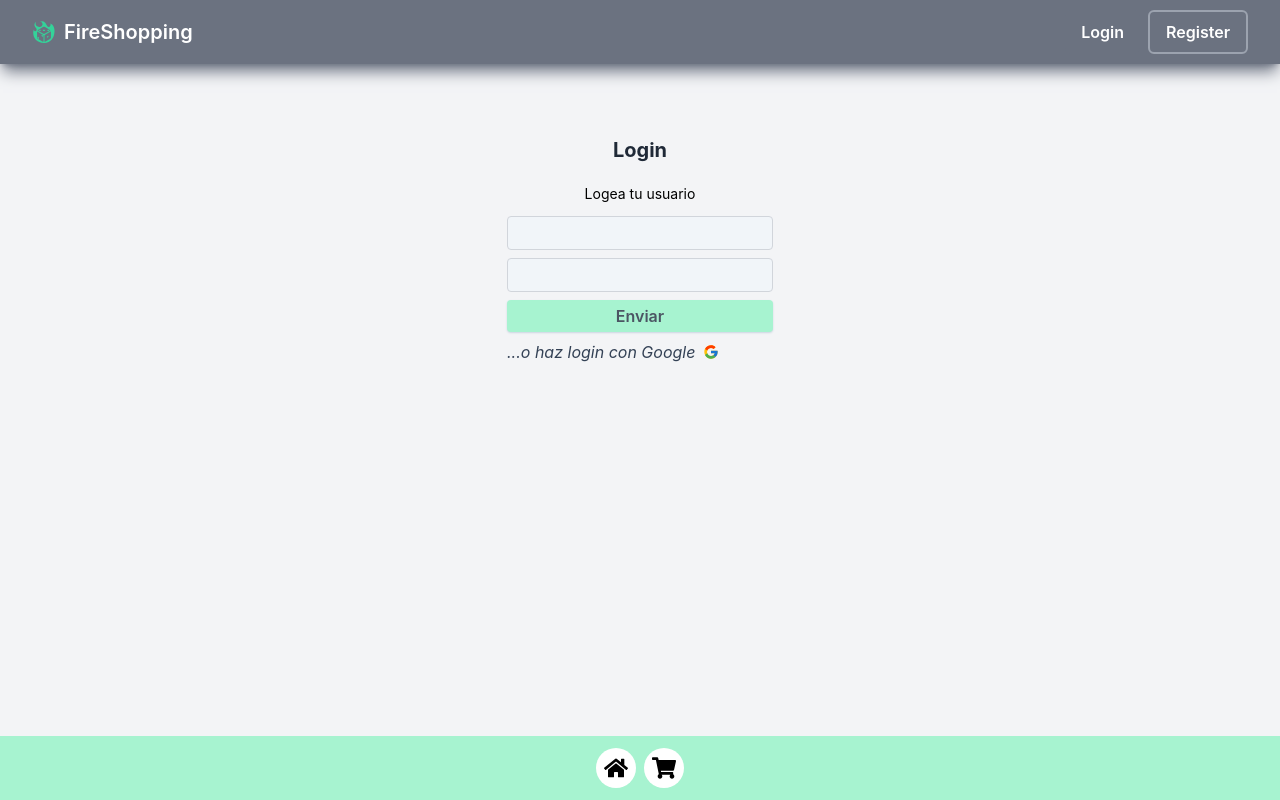
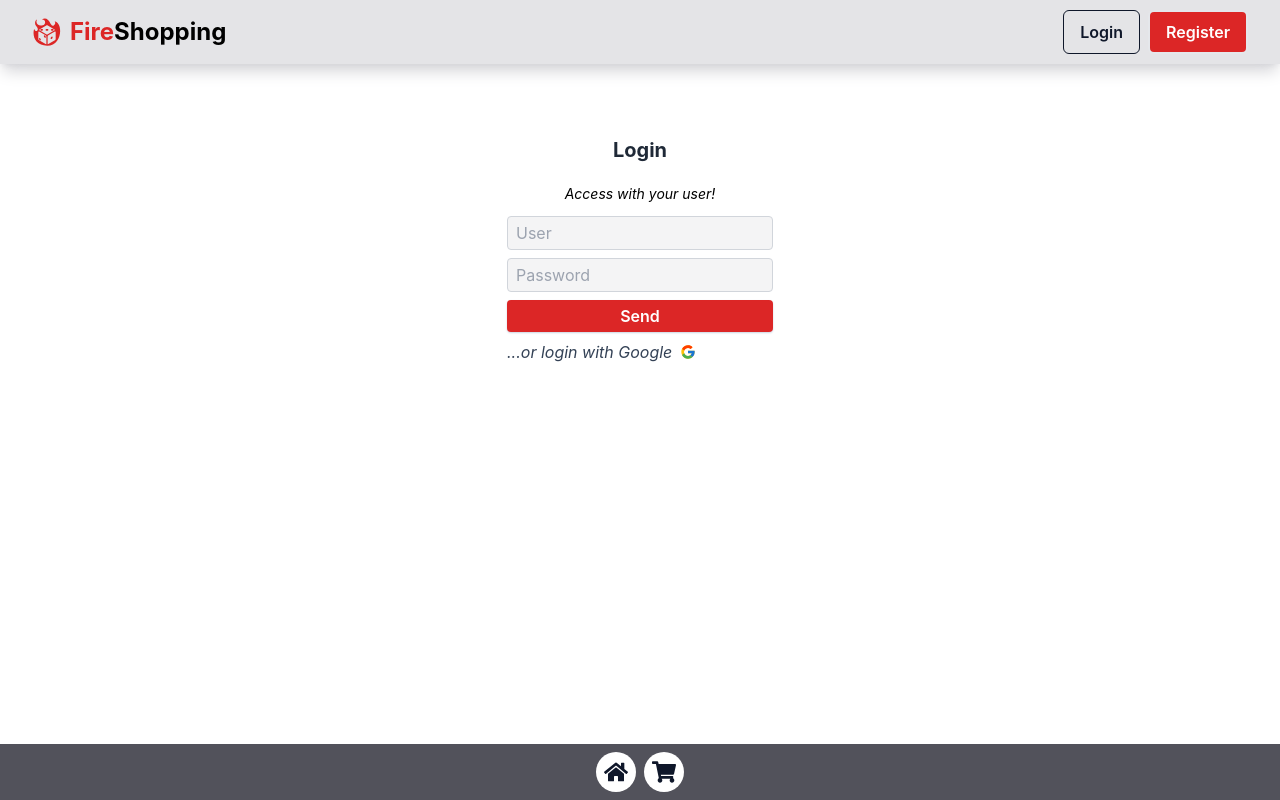
Before and after one commit to davidFCDev/app-react-firebase, a React (Create React App) app: page / in a window 1280 px wide. Both pictures are taken after a click on the button "Login". Built offline with nearby package versions, Linux system fonts and the light colour scheme; no server answers.

Commit message:
update 18/01

```diff
--- a/package.json
+++ b/package.json
@@ -6,6 +6,8 @@
     "@testing-library/jest-dom": "^5.16.5",
     "@testing-library/react": "^13.4.0",
     "@testing-library/user-event": "^13.5.0",
+    "@uiball/loaders": "^1.2.6",
+    "axios": "^1.2.3",
     "firebase": "^9.15.0",
     "react": "^18.2.0",
     "react-dom": "^18.2.0",
--- a/src/App.js
+++ b/src/App.js
@@ -29,7 +29,7 @@ function App() {
   const [user, setUser] = useState(null);
   return (
     <AppContext.Provider value={{ route, setRoute, user, setUser }} >
-    <div className='h-screen bg-gray-100'>
+    <div className='h-screen'>
       <Toaster />
       <Header />
       <main className='px-10 py-24'>
--- a/src/components/Footer.jsx
+++ b/src/components/Footer.jsx
@@ -1,13 +1,12 @@
 import React, { useContext } from 'react';
 import { FaHome, FaShoppingCart } from 'react-icons/fa';
-import { BsList } from 'react-icons/bs';
 import { AppContext } from '../App';
 
 const Footer = () => {
     const { setRoute } = useContext(AppContext);
 
     return (
-        <footer className='fixed h-16 w-full bg-emerald-200 bottom-0 flex justify-center gap-2 items-center'>
+        <footer className='fixed h-14 w-full bg-zinc-600 text-slate-900 bottom-0 flex justify-center gap-2 items-center'>
         <div className='bg-white text-2xl hover:text-3xl p-2 rounded-full cursor-pointer' onClick={() => setRoute('home')}>
             <FaHome />
         </div>
--- a/src/components/Header.jsx
+++ b/src/components/Header.jsx
@@ -5,7 +5,6 @@ import { getAuth, signOut } from "firebase/auth";
 import { toast } from 'react-hot-toast';
 import { RiLogoutCircleRLine, RiUserFill } from 'react-icons/ri';
 import { BsListTask } from 'react-icons/bs';
-
 
 const auth = getAuth();
 
@@ -24,34 +23,31 @@ const Header = () => {
     }
 
     return (
-        <header className='h-16 w-full bg-gray-500 shadow-lg shadow-gray-500 flex items-center justify-between px-8 fixed top-0'>
+        <header className='h-16 w-full bg-zinc-200 shadow-lg shadow-zinc-300 flex items-center justify-between px-8 fixed top-0'>
             <div className='flex items-center gap-2 cursor-pointer' onClick={() => setRoute("home")}>
-                <GiDiceFire className='text-2xl text-emerald-400'/>
-                <span className='text-xl font-semibold text-white'>FireShopping</span>
+                <GiDiceFire className='text-3xl text-red-600'/>
+                <p className='text-2xl font-bold text-red-600'>Fire<span className='text-black'>Shopping</span></p>
             </div>
             <div className='flex gap-2'>
                 {
                     user
                     ?
                     <div className='flex gap-2 w-12 justify-end'>
-                        <p className='p-1 text-gray-100 italic mt-1'>{user.email}</p>
-                        {/* <button className='bg-gray-600 text-white py-2 px-4 rounded-lg shadow-sm shadow-zinc-400 hover:bg-gray-500 transition'>
-                            <RiShoppingCart2Fill className='text-xl text-g'/>
-                        </button> */}
-                        <button className='bg-gray-500 text-white font-semibold py-2 px-4 rounded-md  hover:bg-gray-400 transition'>
-                            <BsListTask
-                                className='text-xl'
-                                onClick={() => setRoute('tasklist')}
-                                />
-                        </button>
-                        <button className='bg-gray-500 text-white font-semibold py-2 px-4 rounded-md  hover:bg-gray-400 transition'>
-                            <RiUserFill
-                                className='text-xl'
-                                onClick={() => setRoute('perfil')}
-                                />
+                        <p className='p-1 text-slate-900 italic mt-1'>{user.email}</p>
+                        <button
+                            className='bg-zinc-200 text-slate-900 font-semibold py-2 px-4 rounded-md border border-slate-900 hover:bg-slate-900 hover:text-white transition'
+                            onClick={() => setRoute('perfil')}
+                        >
+                            <RiUserFill className='text-xl'/>
                         </button>
                         <button
-                            className='bg-gray-500 text-white font-semibold py-2 px-4 rounded-full  hover:bg-gray-400 transition'
+                            className='bg-zinc-200 text-slate-900 font-semibold py-2 px-4 rounded-md border border-slate-900 hover:bg-slate-900 hover:text-white transition'
+                            onClick={() => setRoute('tasklist')}
+                        >
+                            <BsListTask className='text-xl'/>
+                        </button>
+                        <button
+                            className='bg-zinc-200 text-slate-900 font-semibold py-2 px-4 rounded-full hover:bg-red-600 transition'
                             onClick={hazLogout}
                             >
                             <RiLogoutCircleRLine className='text-2xl'/>
@@ -60,13 +56,13 @@ const Header = () => {
                     :
                     (
                         <><button
-                            className='bg-gray-500 text-white font-semibold py-2 px-4 rounded-md  hover:bg-gray-400 transition'
+                            className='bg-zinc-200 text-slate-900 border border-slate-900 font-semibold py-2 px-4 rounded-md  hover:bg-slate-900 hover:text-white transition'
                             onClick={() => setRoute("login")}
                         >
                             Login
                         </button>
                         <button
-                            className='bg-gray-500 text-white border-gray-400 border-2 font-semibold py-2 px-4 rounded-md  hover:bg-gray-400 transition'
+                            className='bg-red-600 text-white border-2 font-semibold py-2 px-4 rounded-md  hover:bg-red-700 transition'
                             onClick={() => setRoute("register")}
                         >
                             Register
--- /dev/null
+++ b/src/components/ProductList.jsx
@@ -0,0 +1,37 @@
+import React, { useState, useEffect } from 'react'
+import { getProducts } from '../controllers/productController';
+import Product from './Product';
+
+const ProductList = () => {
+    const [productList, setProductList] = useState([]);
+
+    useEffect(() => {
+        getProducts()
+            .then((r) => setProductList(r.data))
+            .catch((e) => console.error(e))
+    }, [])
+
+
+    return (
+        <>
+            {productList.length === 0 ? (
+                <p></p>
+            ) : (
+                <div className="mt-10 grid grid-cols-1 sm:grid-cols-2 sm:gap-3 md:grid-cols-4 lg:grid-cols-6" >
+                {productList.map(
+                    (product, i) => (
+                    <Product
+                        key={i}
+                        image={product.image}
+                        title={product.title}
+                        price={product.price}
+                    />
+                    )
+                )}
+                </div>
+            )}
+            </>
+        );
+    }
+
+export default ProductList
--- /dev/null
+++ b/src/controllers/productController.js
@@ -0,0 +1,8 @@
+import axios from "axios";
+
+export const getProducts = async () => {
+    const res= await axios.get(
+        "https://fakestoreapi.com/products"
+    );
+    return res;
+};
--- a/src/routes/Home.jsx
+++ b/src/routes/Home.jsx
@@ -3,7 +3,7 @@ import React from 'react';
 const Home = () => {
     return (
         <div className='text-center'>
-            <h1 className='text-3xl font-semibold text-emerald-800'>HOME</h1>
+            <h1 className='text-3xl font-semibold text-white'>HOME</h1>
         </div>
     );
 }
--- a/src/routes/Login.jsx
+++ b/src/routes/Login.jsx
@@ -61,13 +61,25 @@ const Login = () => {
         <div className='flex flex-col gap-2 mt-10'>
             <div className='flex flex-col items-center gap-3'>
                 <h1 className='text-xl font-bold text-gray-800 mb-2'>Login</h1>
-                <p className='text-sm'>Logea tu usuario</p>
+                <p className='text-sm italic'>Access with your user!</p>
                 <form onSubmit={hazLoginConEmail} className='flex flex-col gap-2 max-w-xs'>
-                <input className='border bg-slate-100 border-gray-300 rounded py-1 px-2 outline-none' type='email' value={email} onChange={e => setEmail(e.target.value)} />
-                <input className='border bg-slate-100 border-gray-300 rounded py-1 px-2 outline-none' type='password' value={password} onChange={e => setPassword(e.target.value)} />
-                <button className='bg-emerald-200 py-1 text-gray-600 font-semibold hover: hover:bg-emerald-300 rounded shadow-slate-300 shadow-sm'>Enviar</button>
+                <input
+                    className='border bg-zinc-100 border-gray-300 rounded py-1 px-2 outline-none'
+                    type='email'
+                    value={email}
+                    onChange={e => setEmail(e.target.value)}
+                    placeholder='User'
+                    />
+                <input
+                    className='border bg-zinc-100 border-gray-300 rounded py-1 px-2 outline-none'
+                    type='password'
+                    value={password}
+                    onChange={e => setPassword(e.target.value)}
+                    placeholder='Password'
+                    />
+                <button className='bg-red-600 py-1 text-white font-semibold hover: hover:bg-red-700 rounded shadow-slate-300 shadow-sm'>Send</button>
                 <div className='flex items-center gap-2 cursor-pointer '>
-                    <button className='italic text-slate-700 hover:text-slate-400 transition' type='button' onClick={hazLoginGoogle}>...o haz login con Google</button>
+                    <button className='italic text-slate-700 hover:text-slate-400 transition' type='button' onClick={hazLoginGoogle}>...or login with Google</button>
                     <FcGoogle className=''/>
                 </div>
             </form>
--- a/src/routes/Register.jsx
+++ b/src/routes/Register.jsx
@@ -36,12 +36,24 @@ const Register = () => {
 
     return (
         <div className='flex flex-col gap-4 items-center mt-10'>
-            <h1 className='text-xl font-bold text-gray-800 text center'>Registro</h1>
-            <p className='text-sm'>Crea tu usuario</p>
+            <h1 className='text-xl font-bold text-gray-800 text center'>Register</h1>
+            <p className='text-sm italic'>Create a new user!</p>
             <form onSubmit={handleSubmit} className='flex flex-col gap-2 max-w-sm'>
-                <input className='border bg-slate-100 border-gray-300 rounded py-1 px-2 outline-none' type='email' value={email} onChange={e => setEmail(e.target.value)} />
-                <input className='border bg-slate-100 border-gray-300 rounded py-1 px-2 outline-none' type='password' value={password} onChange={e => setPassword(e.target.value)} />
-                <button className='bg-emerald-200 py-1 text-gray-600 font-semibold hover: hover:bg-emerald-300 rounded shadow-slate-300 shadow-sm'>Enviar</button>
+                <input
+                    className='border bg-slate-100 border-gray-300 rounded py-1 px-2 outline-none'
+                    type='email'
+                    value={email}
+                    onChange={e => setEmail(e.target.value)}
+                    placeholder='User'
+                    />
+                <input
+                    className='border bg-slate-100 border-gray-300 rounded py-1 px-2 outline-none'
+                    type='password'
+                    value={password}
+                    onChange={e => setPassword(e.target.value)}
+                    placeholder='Password'
+                    />
+                <button className='bg-red-600 py-1 text-white font-semibold hover: hover:bg-red-700 rounded shadow-slate-300 shadow-sm'>Send</button>
             </form>
         </div>
     );
--- a/src/routes/Shopping.jsx
+++ b/src/routes/Shopping.jsx
@@ -1,10 +1,14 @@
 import React from 'react';
+import ProductList from '../components/ProductList';
 
 const Shopping = () => {
     return (
-        <div>
-            <h1 className='text-xl font-semibold text-emerald-800'>Shopping</h1>
-            <p>Bienvenido a la tienda online de FireShopping</p>
+        <div className='text-center'>
+            <div className='flex flex-col gap-2'>
+                <h1 className='text-2xl font-bold'>Tienda Online</h1>
+                <p className='italic'>Descubre nuestros productos...</p>
+            </div>
+            <ProductList />
         </div>
     );
 }
```
Also changed, not shown: src/components/Product.jsx (added, +14 -0 lines), 1 other file (tests, documents, lock files or other folders).
